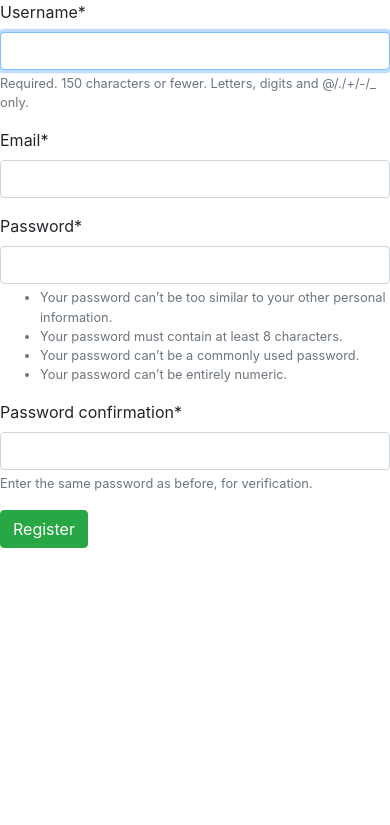
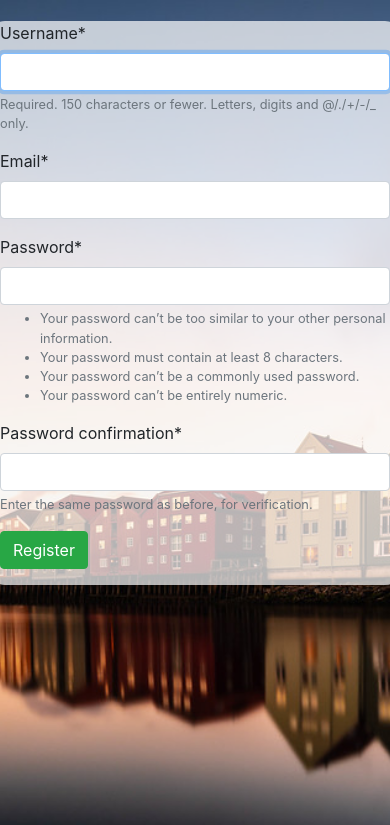
Before and after one commit to Augustab/ProgramvareUtvkling-TDT4140, a Django app: page /signup/ in a window 390 px wide. Shown: the top 825 px of the page. Run offline with Django 3.2, Linux system fonts and the light colour scheme; some libraries are stand-ins or nearby versions.

Commit message:
stylet lag bruker siden

```diff
--- a/signup/templates/register/register.html
+++ b/signup/templates/register/register.html
@@ -1,13 +1,23 @@
 {% extends "base.html" %}
+{% load static %}
 
 {% block title %}Create an Account{% endblock %}
+{% block style %}
+    <link rel="stylesheet" href="../static/css/register.css">
+{% endblock %}
 {% load crispy_forms_tags %}
 
 {% block content %}
+    <div class="row">
+        <div class="col-sm-1"></div>
+        <div class="col-sm-10">
         <form method="POST" class="form-group">
         {% csrf_token %}
         <!-- Har ikke fått crispy til å fungere enda, men fokuserer ikke på det i denne sprinten. Crispy gjør det bare finere estetisk. -->
         {{ form|crispy }}
         <button type="submit" class="btn btn-success">Register</button>
         </form>
+        </div>
+        <div class="col-sm-1"></div>
+    </div>
 {% endblock %}
--- /dev/null
+++ b/static/css/register.css
@@ -0,0 +1,14 @@
+body {
+  background: url('../images/thenight.jpg') no-repeat center center fixed;
+  -webkit-background-size: cover;
+  -moz-background-size: cover;
+  background-size: cover;
+  -o-background-size: cover;
+  overflow-x: hidden;
+}
+
+.col-sm-10{
+    background-color: rgba(255,255,255, 0.7);
+    border-radius: 20px;
+    margin-top: 5%;
+}
```
Lines whose indentation alone changed are shown as unchanged.
